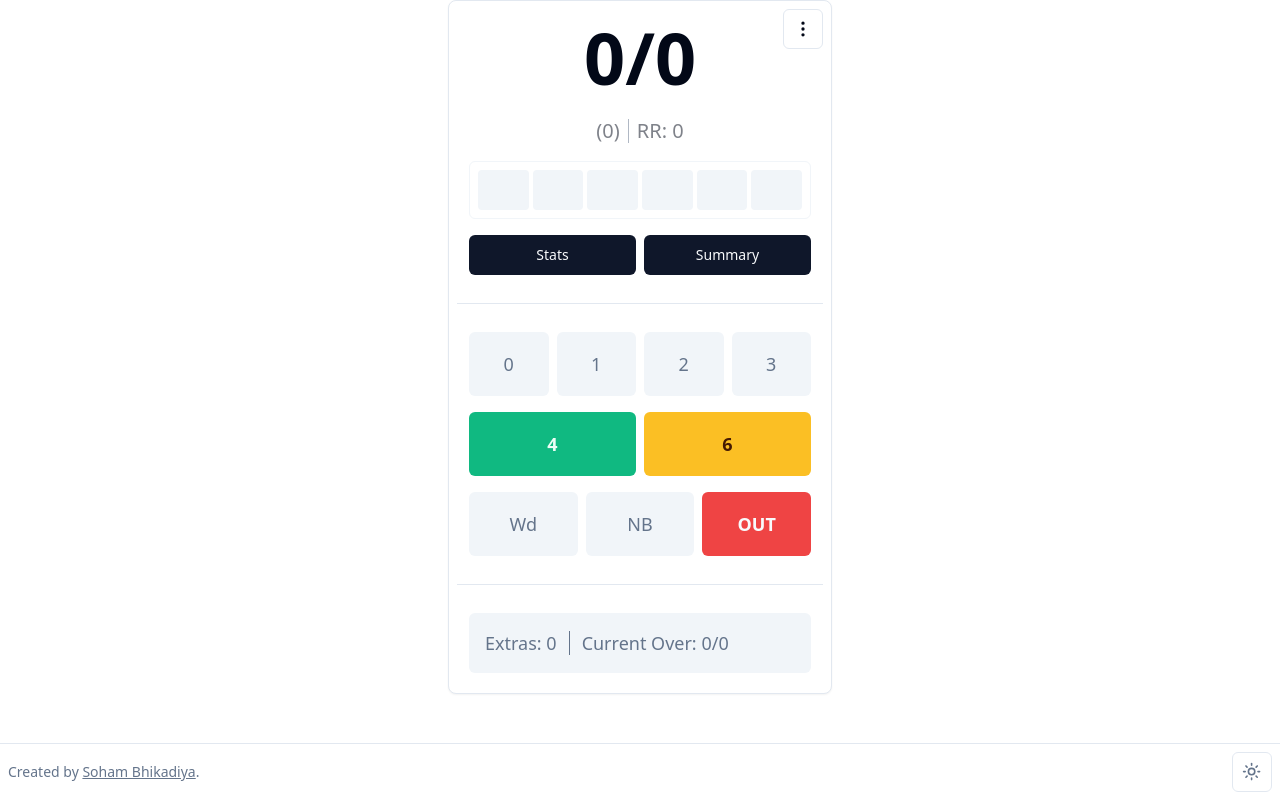
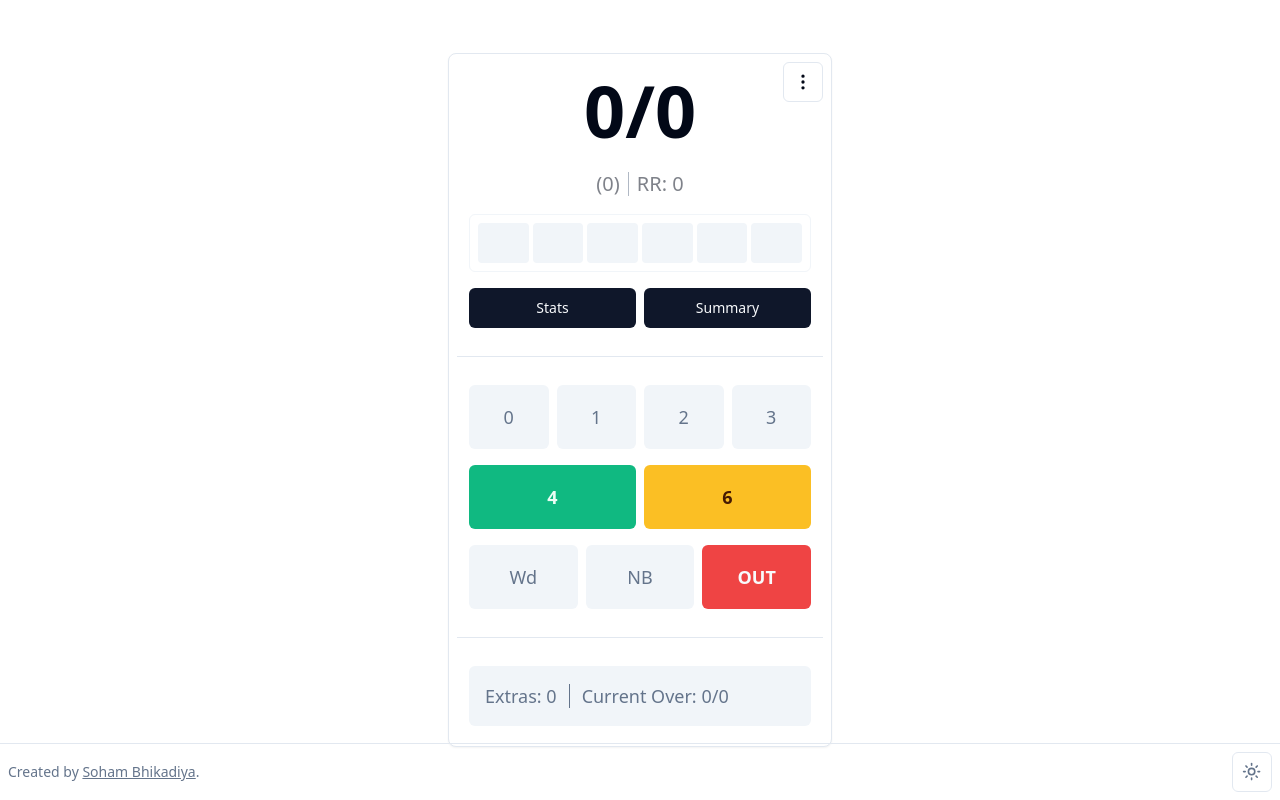
Before and after one commit to soham2k06/ballbyball, a Next.js app: page / in a window 1280 px wide. Built offline with nearby package versions, Linux system fonts and the light colour scheme.

Commit message:
scorer on center

```diff
--- a/app/layout.tsx
+++ b/app/layout.tsx
@@ -87,7 +87,9 @@ export default function RootLayout({
           defaultTheme="system"
           disableTransitionOnChange
         >
-          <main className="max-w-7xl mx-auto overscroll-none">{children}</main>
+          <main className="max-w-7xl mx-auto overscroll-none md:h-dvh">
+            {children}
+          </main>
           <Footer />
         </ThemeProvider>
       </body>
--- a/app/page.tsx
+++ b/app/page.tsx
@@ -1,9 +1,9 @@
-import ScorerLayout from '@/components/scorer/ScorerLayout'
+import ScorerLayout from "@/components/scorer/ScorerLayout";
 
 export default function Home() {
   return (
-    <div className='flex items-center flex-col h-full'>
+    <div className="flex items-center md:justify-center flex-col h-full">
       <ScorerLayout />
     </div>
-  )
+  );
 }
```
